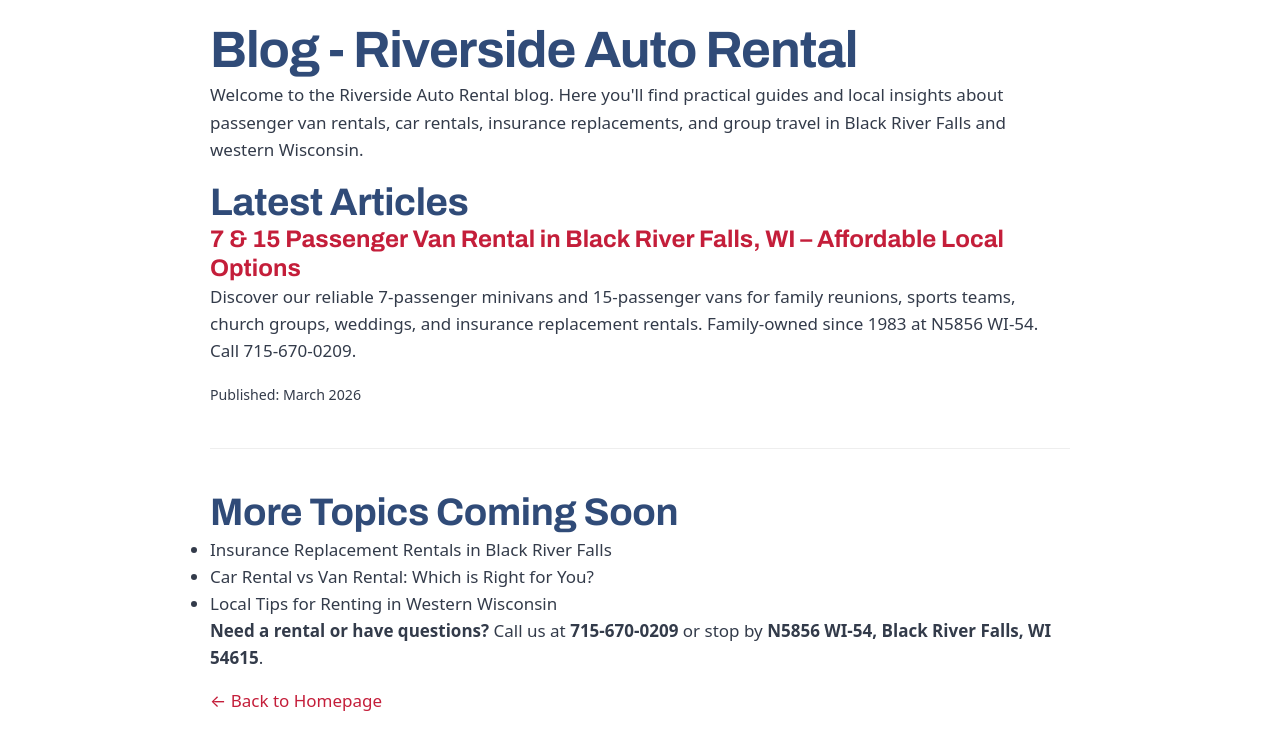
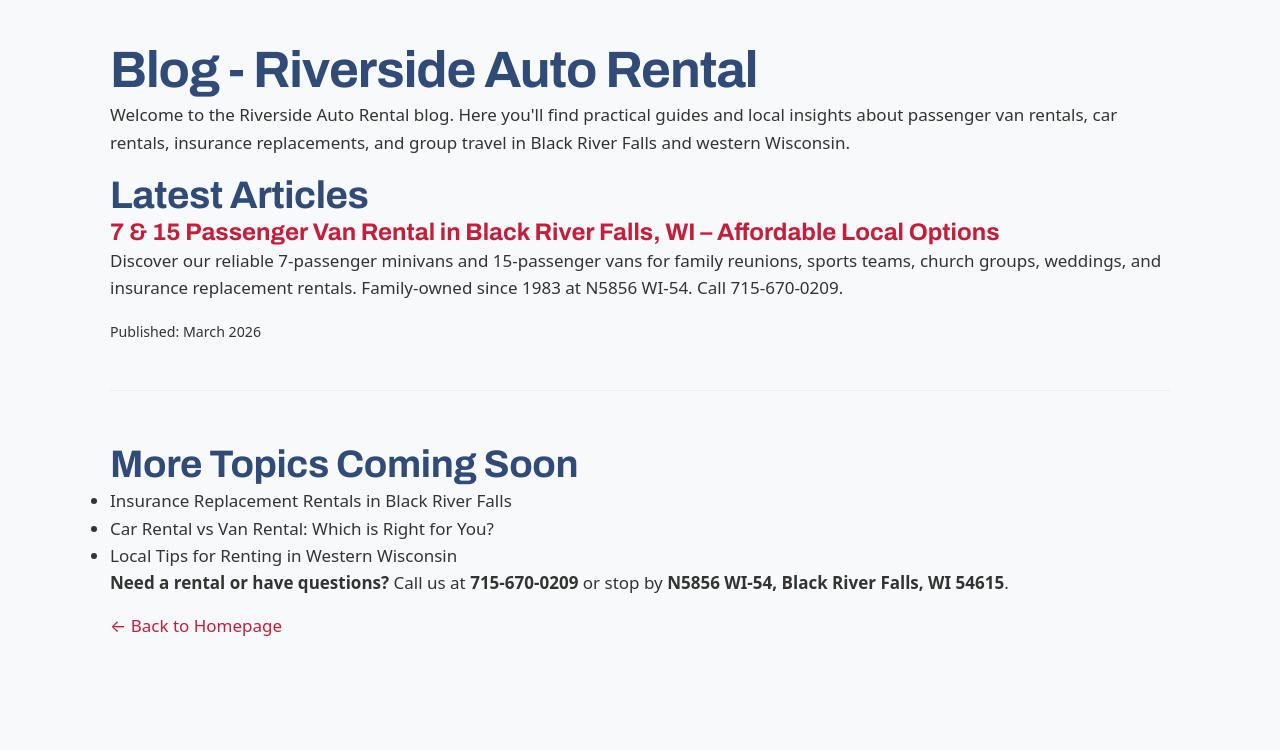
Before and after one commit to paulzindrick-RS3/riverside-auto-rental-site, a plain HTML site: page blog/index.html in a window 1280 px wide. Drawn offline with Linux system fonts and the light colour scheme.

Commit message:
Update index AGAIN

```diff
--- a/blog/index.html
+++ b/blog/index.html
@@ -5,26 +5,42 @@
     <meta name="description" content="Blog - Riverside Auto Rental in Black River Falls, WI. Helpful articles about van rentals, car rentals, insurance replacement vehicles, and local travel tips.">
     <title>Blog - Riverside Auto Rental | Black River Falls, WI</title>
 
-    <!-- Main stylesheet from your homepage (this should make the blog match) -->
     <link rel="stylesheet" href="../styles.css">
 
-    <!-- Fallback basic styling in case the link needs adjustment -->
+    <!-- Additional styles to better match homepage background and layout -->
     <style>
         body {
+            background-color: #f8f9fa; /* Light background - adjust if your homepage uses a different color */
             font-family: system-ui, -apple-system, BlinkMacSystemFont, "Segoe UI", Roboto, sans-serif;
             line-height: 1.6;
-            color: var(--text, #333);
-            max-width: 900px;
+            color: #333;
+            margin: 0;
+            padding: 0;
+        }
+
+        .container {
+            max-width: 1100px;
             margin: 0 auto;
-            padding: 20px;
+            padding: 40px 20px;
         }
-        h1, h2, h3 { color: var(--navy, #304B78); }
-        a { color: var(--accent-red, #C41E3A); text-decoration: none; }
-        a:hover { text-decoration: underline; }
-        article { margin-bottom: 40px; padding-bottom: 25px; border-bottom: 1px solid #eee; }
+
+        h1, h2 {
+            color: var(--navy, #304B78);
+        }
+
+        article {
+            margin-bottom: 50px;
+            padding-bottom: 30px;
+            border-bottom: 1px solid #eee;
+        }
+
+        a {
+            color: var(--accent-red, #C41E3A);
+        }
     </style>
 </head>
 <body>
+    <div class="container">
         <h1>Blog - Riverside Auto Rental</h1>
 
         <p>Welcome to the Riverside Auto Rental blog. Here you'll find practical guides and local insights about passenger van rentals, car rentals, insurance replacements, and group travel in Black River Falls and western Wisconsin.</p>
@@ -47,5 +63,6 @@
         <p><strong>Need a rental or have questions?</strong> Call us at <strong>715-670-0209</strong> or stop by <strong>N5856 WI-54, Black River Falls, WI 54615</strong>.</p>
 
         <p><a href="/">← Back to Homepage</a></p>
+    </div>
 </body>
 </html>
```
Lines whose indentation alone changed are shown as unchanged.
